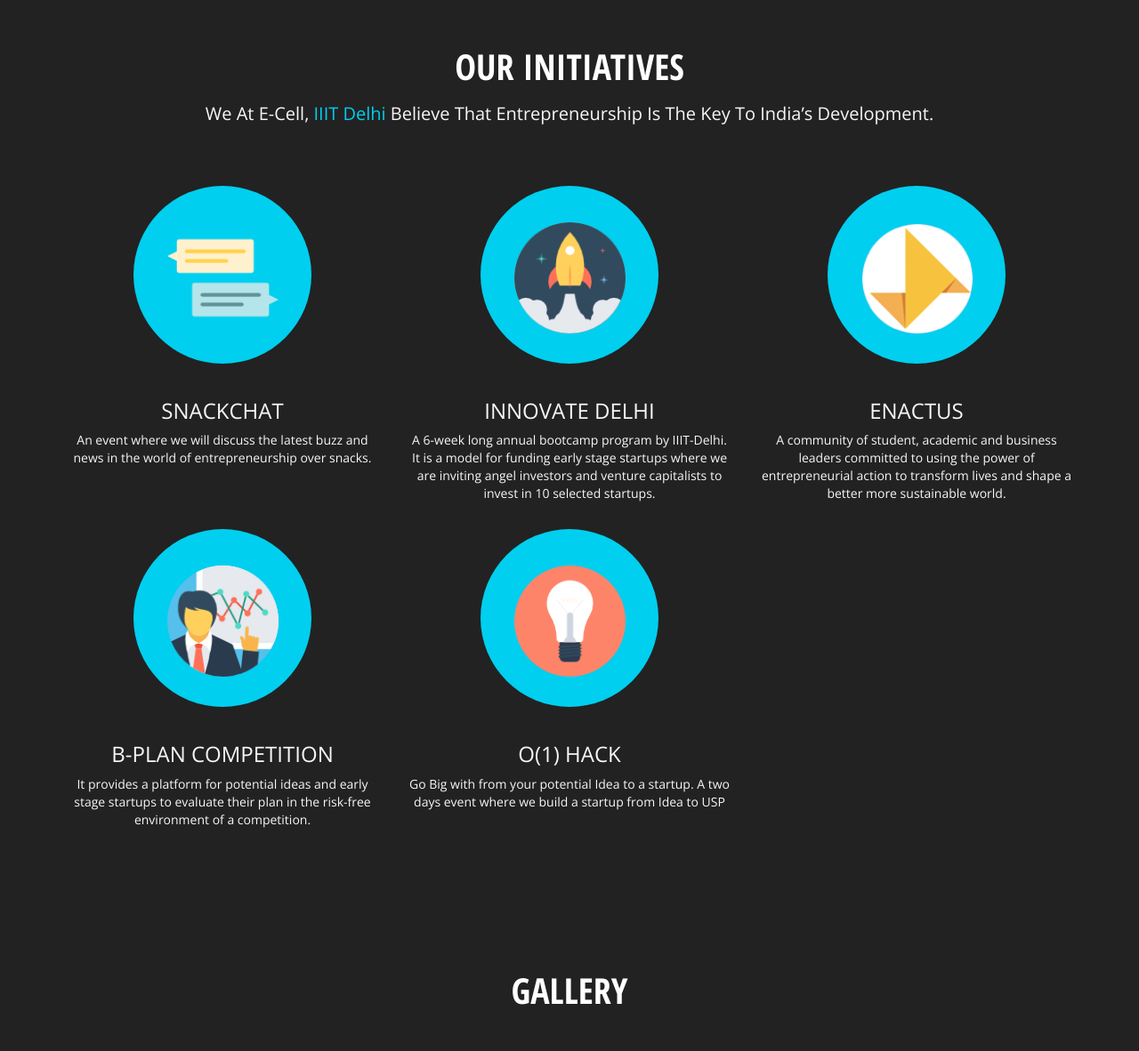
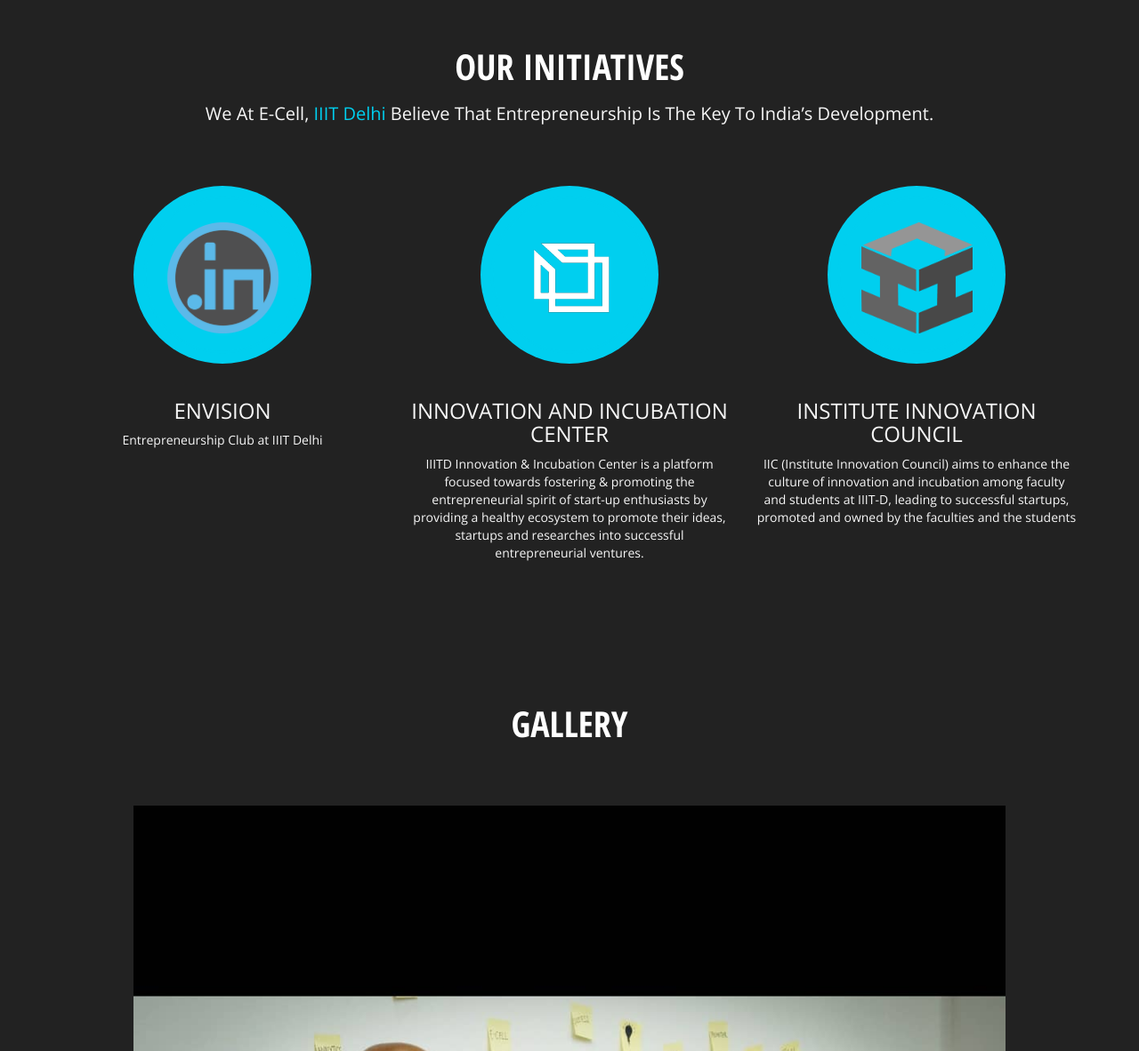
Before and after one commit to ajaystark/ecell_django, a Django app: template ecell/ecell/templates/proposal.html in a window 1280 px wide. Shown: the part 822-2004 px from the top of the page at 89% size. Run offline with Django 3.2, Linux system fonts and the light colour scheme; the template is opened without the code that fills it, so the values that code supplies are empty; some libraries are stand-ins or nearby versions.

Commit message:
proposal

```diff
--- a/ecell/ecell/templates/proposal.html
+++ b/ecell/ecell/templates/proposal.html
@@ -2,20 +2,14 @@
 <!DOCTYPE html>
 	<html lang="en">
 	<head>
+	<meta http-equiv="content-type" content="text/html; charset=UTF-8">
+	<meta name="viewport" content="width=device-width, initial-scale=1.0, maximum-scale=1, user-scalable=no">
     <meta charset="utf-8">
-		<meta http-equiv="X-UA-Compatible" content="IE=edge">
-		<meta name="viewport" content="width=device-width, initial-scale=1, shrink-to-fit=no">
-		<meta property="og:title" content="E-Cell IIITD | THE ENTREPRENEURSHIP CELL" />
-		<meta property="og:locale" content="en_US" />
-		<meta property="og:description" content="E-Cell IIITD, The Entrepreneurship cell of IIIT-Delhi is a group consisting of the students of IIIT-Delhi committed to fostering the entrepreneurial spirit among the students. It gives a platform in terms of seed-funding, incubation, mentoring, training, knowledge dissemination and best practice research to convert path breaking business ideas into self-sustaining business ventures." />
-		<link rel="canonical" href="http://ecell.iiitd.edu.in/" />
-		<meta property="og:url" content="http://ecell.iiitd.edu.in/" />
-		<meta property="og:site_name" content="E-Cell IIITD" />
-		<meta name="description" content="E-Cell IIITD, The Entrepreneurship cell of IIIT-Delhi is a group consisting of the students of IIIT-Delhi committed to fostering the entrepreneurial spirit among the students. It gives a platform in terms of seed-funding, incubation, mentoring, training, knowledge dissemination and best practice research to convert path breaking business ideas into self-sustaining business ventures." />
-		<!-- <link rel="icon" href="../favicon.gif/" sizes=""/> -->
-		<script type="application/ld+json">
-			{"url":"http://ecell.iiitd.edu.in/","headline":"E-Cell IIITD | THE ENTREPRENEURSHIP CELL","name":"ESYA'19 | The Annual Techfest of IIITD","description":"E-Cell IIITD, The Entrepreneurship cell of IIIT-Delhi is a group consisting of the students of IIIT-Delhi committed to fostering the entrepreneurial spirit among the students. It gives a platform in terms of seed-funding, incubation, mentoring, training, knowledge dissemination and best practice research to convert path breaking business ideas into self-sustaining business ventures.","@type":"WebSite","@context":"https://schema.org"}
-		</script>
+    <title>Ecell IIITD</title>
+    <meta name="description" content="Ecell IIITD">
+    <meta name="author" content="Andsolutions.it">
+    <meta name="description" content="">
+
     <link href="{% static 'new/css/bootstrap.min.css' %}" rel="stylesheet">
 	<link href="{% static 'new/css/bootstrap-theme.min.css' %}" rel="stylesheet">
 	<link href="{% static 'new/css/animate.min.css' %}" rel="stylesheet" >
@@ -25,10 +19,18 @@
 	<link href="{% static 'new/css/theme.css' %}" rel="stylesheet">
 	<link href="{% static 'new/css/responsive.css' %}" rel="stylesheet">
 	<link href="{% static 'new/css/colors/blue.css' %}" rel="stylesheet" class="colors">
+
 	<!-- Google Font -->
     <link href='http://fonts.googleapis.com/css?family=Open+Sans:400,700' rel='stylesheet' type='text/css'>
 	<link href='http://fonts.googleapis.com/css?family=Open+Sans+Condensed:300,700' rel='stylesheet' type='text/css'>
-		<title>E-Cell IIITD | The Entrepreneur Cell</title>
+
+	<!-- Favicons -->
+    <link rel="shortcut icon" href="{% static 'new/images/ecell-logo.png' %}">
+    <link rel="apple-touch-icon" href="{% static 'new/images/ico/apple-touch-icon.png' %}">
+    <link rel="apple-touch-icon" sizes="72x72" href="{% static 'new/images/ico/apple-touch-icon-72.png' %}">
+    <link rel="apple-touch-icon" sizes="114x114" href="{% static 'new/images/ico/apple-touch-icon-114.png' %}">
+	<link rel="apple-touch-icon" sizes="144x144" href="{% static 'new/images/ico/apple-touch-icon-144.png' %}">
+
 </head>
 
 <body data-spy="scroll" data-target="#mynav" data-offset="85">
@@ -63,14 +65,19 @@
 						</button>
 						<a class="navbar-brand" href="#"></a>
 					</div>
-					<div id="mynav" class="col-md-1 col-md-offset-1 col-lg-offset-1 navbar-collapse collapse">
+					<div id="mynav" class="col-md-2 col-md-offset-2 navbar-collapse collapse">
 						<ul class="nav navbar-nav main-nav-list">
 							<li><a href="#home">Home</a></li>
 							<li><a href="#about">Initiatives</a></li>
 							<li><a href="#events">Events</a></li>
+							<!--
+								<li><a href="#about">About</a></li>
+								<li><a href="#team">Team</a></li>
+								<li><a href="#works">Works</a></li>
+								<li><a href="#pricing">Price</a></li>
+								<li><a href="#news">News</a></li>
+							-->
 							<li><a href="#contacts">Contact</a></li>
-							<li><a target="_blank" href="https://icubedelhi.in/">ICUBE</a></li>
-							<li><a target="_blank" href="http://iic.iiitd.ac.in/index.html">IIC</a></li>
 						</ul>
 					</div>
 				</div>
@@ -154,54 +161,39 @@
 					<!-- About Us Icons -->
 					<div class="wrapper-why-us">
 						<div class="col-lg-4 col-sm-4 wow fadeInDown" data-wow-duration="1s" data-wow-delay="300ms">
-							<a href="">
+							<a href="http://ecell.iiitd.edu.in/">
 							<i class="hovicon effect-1 sub-a text-center">
 								<!-- <b class="fa fa-flask"></b> -->
-								<img class="initiative-icon" src="{% static 'new/images/ico/chatting.png' %}" alt="">
+								<img class="initiative-icon" src="{% static 'new/images/ico/icon.png' %}" alt="">
 							</i>
 							</a>
-							<h2>SnackChat</h2>
-							<p> An event where we will discuss the latest buzz and news in the world of entrepreneurship over snacks.</p>
+							<h2>Envision</h2>
+							<p>Entrepreneurship Club at IIIT Delhi</p>
 						</div>
-						<div class="col-lg-4 col-sm-4 wow fadeInDown" data-wow-duration="1s" data-wow-delay="300ms">
-							<a href="">
-							<i class="hovicon effect-1 sub-a text-center">
-								<!-- <b class="fa fa-flask"></b> -->
-								<img class="initiative-icon" src="{% static 'new/images/ico/rocket-ship.png' %}" alt="">
+						<div class="col-lg-4 col-sm-4 wow fadeInDown" data-wow-duration="1s" data-wow-delay="450ms">
+							<a href="https://icubedelhi.in/">
+							<i class="hovicon effect-1 sub-a">
+								<!-- <b class="fa fa-heart-o"></b> -->
+								<img class="initiative-icon" src="{% static 'new/images/ico/icube.png' %}" alt="">
 							</i>
 							</a>
-							<h2>Innovate Delhi</h2>
-							<p>A 6-week long annual bootcamp program by IIIT-Delhi. It is a model for funding early stage startups where we are inviting angel investors and venture capitalists to invest in 10 selected startups. </p>
+							<h2>Innovation and Incubation Center</h2>
+							<p>
+									IIITD Innovation & Incubation Center is a platform focused towards fostering & promoting the entrepreneurial spirit of start-up enthusiasts by providing a healthy ecosystem to promote their ideas, startups and researches into successful entrepreneurial ventures.
+							</p>
 						</div>
-						<div class="col-lg-4 col-sm-4 wow fadeInDown" data-wow-duration="1s" data-wow-delay="300ms">
-							<a href="">
-							<i class="hovicon effect-1 sub-a text-center">
-								<!-- <b class="fa fa-flask"></b> -->
-								<img class="initiative-icon" src="{% static 'new/images/ico/enactus.png' %}" alt="">
+						<div class="col-lg-4 col-sm-4 wow fadeInDown" data-wow-duration="1s" data-wow-delay="600ms">
+							<a href="http://iic.iiitd.ac.in/">
+								<i class="hovicon effect-1 sub-a">
+									<!-- <b class="fa fa-tablet"></b> -->
+
+									<img class="initiative-icon" src="{% static 'new/images/ico/iic.png' %}" alt="">
 								</i>
 							</a>
-							<h2>Enactus</h2>
-							<p>A community of student, academic and business leaders committed to using the power of entrepreneurial action to transform lives and shape a better more sustainable world.</p>
-						</div>
-						<div class="col-lg-4 col-sm-4 wow fadeInDown" data-wow-duration="1s" data-wow-delay="300ms">
-							<a href="">
-							<i class="hovicon effect-1 sub-a text-center">
-								<!-- <b class="fa fa-flask"></b> -->
-								<img class="initiative-icon" src="{% static 'new/images/ico/analytics.png' %}" alt="">
-							</i>
-							</a>
-							<h2>B-Plan Competition</h2>
-							<p>It provides a platform for potential ideas and early stage startups to evaluate their plan in the risk-free environment of a competition.</p>
-						</div>
-						<div class="col-lg-4 col-sm-4 wow fadeInDown" data-wow-duration="1s" data-wow-delay="450ms">
-							<a href="">
-							<i class="hovicon effect-1 sub-a">
-								<!-- <b class="fa fa-heart-o"></b> -->
-								<img class="initiative-icon" src="{% static 'new/images/ico/light-bulb.png' %}" alt="">
-							</i>
-							</a>
-							<h2>O(1) Hack</h2>
-							<p>Go Big with from your potential Idea to a startup. A two days event where we build a startup from Idea to USP</p>
+							<h2>Institute Innovation Council</h2>
+							<p>
+								IIC (Institute Innovation Council) aims to enhance the culture of innovation and incubation among faculty and students at IIIT-D, leading to successful startups, promoted and owned by the faculties and the students
+							</p>
 						</div>
 					</div>
 					<!-- End About Us Icons -->
```
Also changed, not shown: ecell/ecell/templates/new.html (+8 -28 lines). Lines whose indentation alone changed are shown as unchanged.
